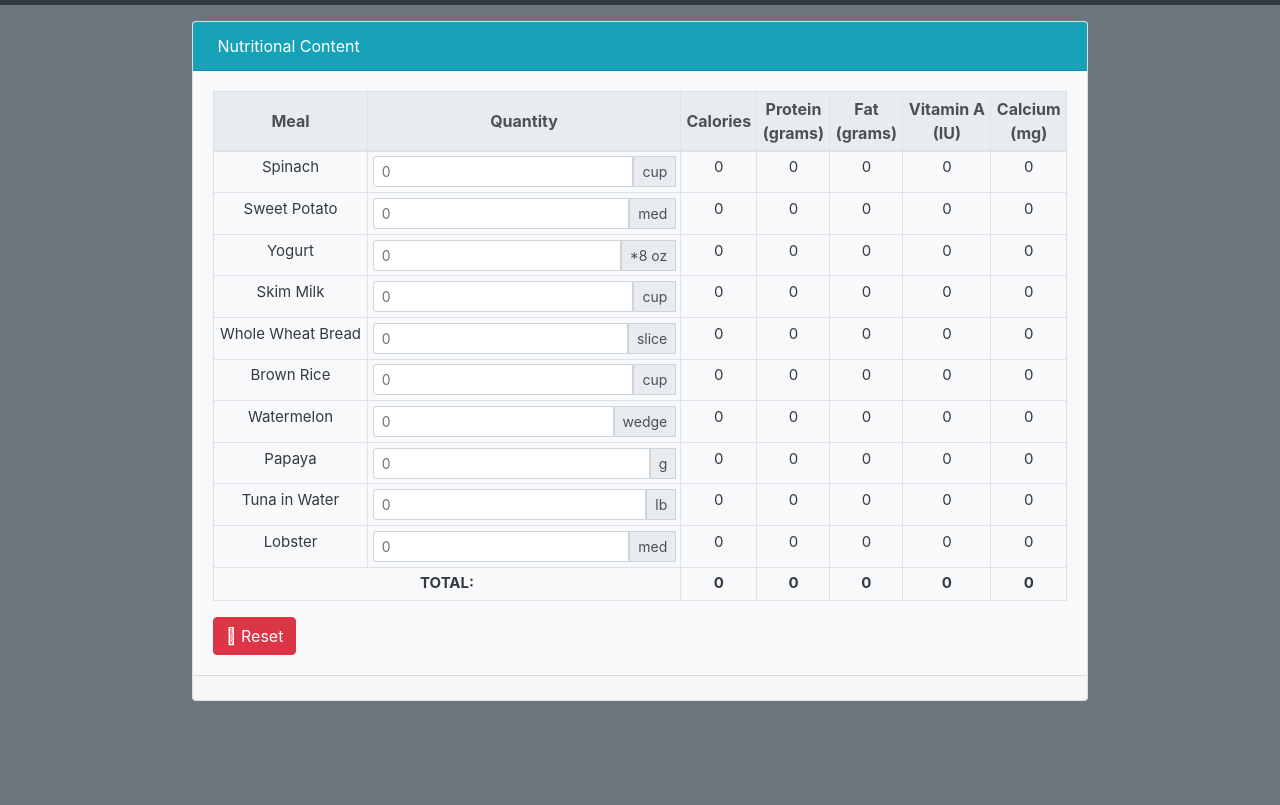
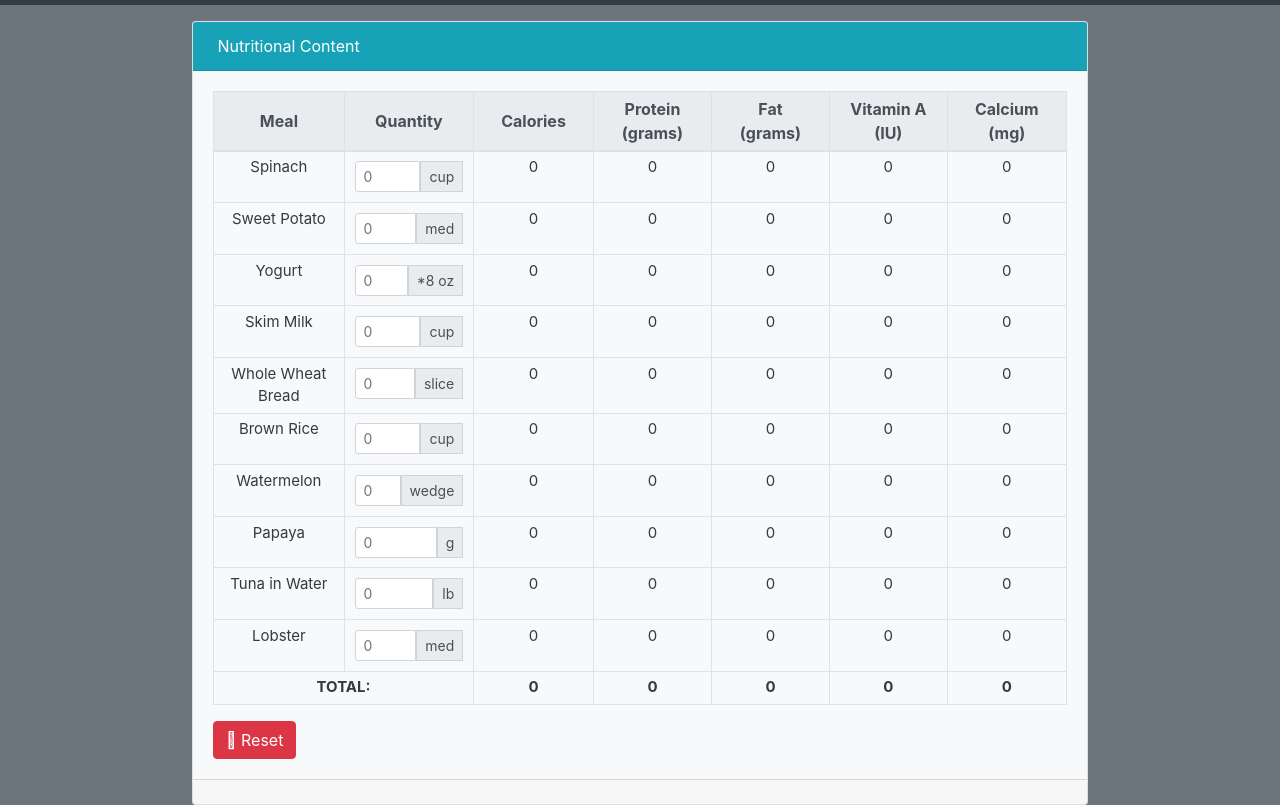
Before and after one commit to justintroy/OrderMenu-HCI, a website: page index.html in a window 1280 px wide. Shown: the part 51-856 px from the top of the page. Before the commit the page ends 800 px from the top, so only its background shows below. Drawn offline with nearby package versions, Linux system fonts and the light colour scheme; some icons are missing.

Commit message:
Merge branch 'master' of https://github.com/justintroy/OrderMenu-HCI

```diff
--- a/cover.css
+++ b/cover.css
@@ -5,4 +5,13 @@ th {
 
 td {
   font-size: 15px;
+  width: 170px;
 }
+
+.input-group {
+  margin: 5px;
+}
+
+.input-group-prepend {
+  margin-right: 10px;
+}
```
